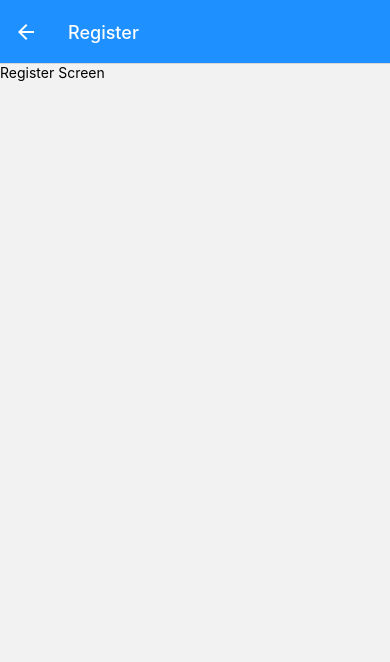
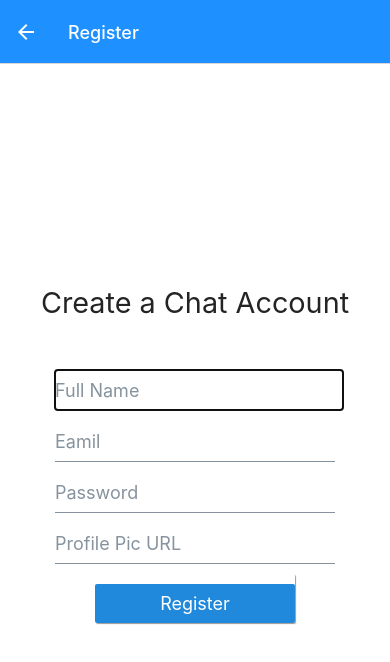
Before and after one commit to ying-teaching/chat-demo-2022, a React Native app: screen /Register in a window 390 px wide. Shown: the top 662 px of the page. Built offline with nearby package versions, Linux system fonts and the light colour scheme.

Commit message:
1.3 add register screen

```diff
--- a/screens/RegisterScreen.js
+++ b/screens/RegisterScreen.js
@@ -1,14 +1,71 @@
-import { StyleSheet, Text, View } from 'react-native';
-import React from 'react';
+import { KeyboardAvoidingView, StyleSheet, View } from 'react-native';
+import React, { useState, useEffect } from 'react';
+import { StatusBar } from 'expo-status-bar';
+import { Button, Input, Text } from '@rneui/base';
 
-const RegisterScreen = () => {
+const RegisterScreen = ({ navigation }) => {
+  const [name, setName] = useState('');
+  const [email, setEmail] = useState('');
+  const [password, setPassword] = useState('');
+  const [imageUrl, setImageUrl] = useState('');
+
+  useEffect(() => {
+    navigation.setOptions({
+      headerBackTitle: 'Back to Login', //iOS only
+    });
+  }, [navigation]);
+
+  function register() {
+    // to be implemented after backend setup
+  }
+
   return (
-    <View>
-      <Text>Register Screen</Text>
-    </View>
+    <KeyboardAvoidingView behavior="padding" style={styles.container}>
+      <StatusBar style="light" />
+      <Text h3 style={{ marginBottom: 50 }}>
+        Create a Chat Account
+      </Text>
+      <View style={styles.inputContainer}>
+        <Input
+          placeholder="Full Name"
+          autoFocus
+          type="text"
+          onChangeText={setName}
+        />
+        <Input placeholder="Eamil" type="email" onChangeText={setEmail} />
+        <Input
+          placeholder="Password"
+          type="password"
+          secureTextEntry
+          onChangeText={setPassword}
+        />
+        <Input
+          placeholder="Profile Pic URL"
+          type="text"
+          onChangeText={setImageUrl}
+          onSubmitEditing={register}
+        />
+      </View>
+      <Button
+        style={styles.button}
+        title="Register"
+        raised
+        onPress={register}
+      />
+    </KeyboardAvoidingView>
   );
 };
 
 export default RegisterScreen;
 
-const styles = StyleSheet.create({});
+const styles = StyleSheet.create({
+  container: {
+    flex: 1,
+    alignItems: 'center',
+    justifyContent: 'center',
+    padding: 10,
+    backgroundColor: 'white',
+  },
+  inputContainer: { width: 300 },
+  button: { width: 200, marginTop: 10 },
+});
```
Also changed, not shown: 1 other file (tests, documents, lock files or other folders).
